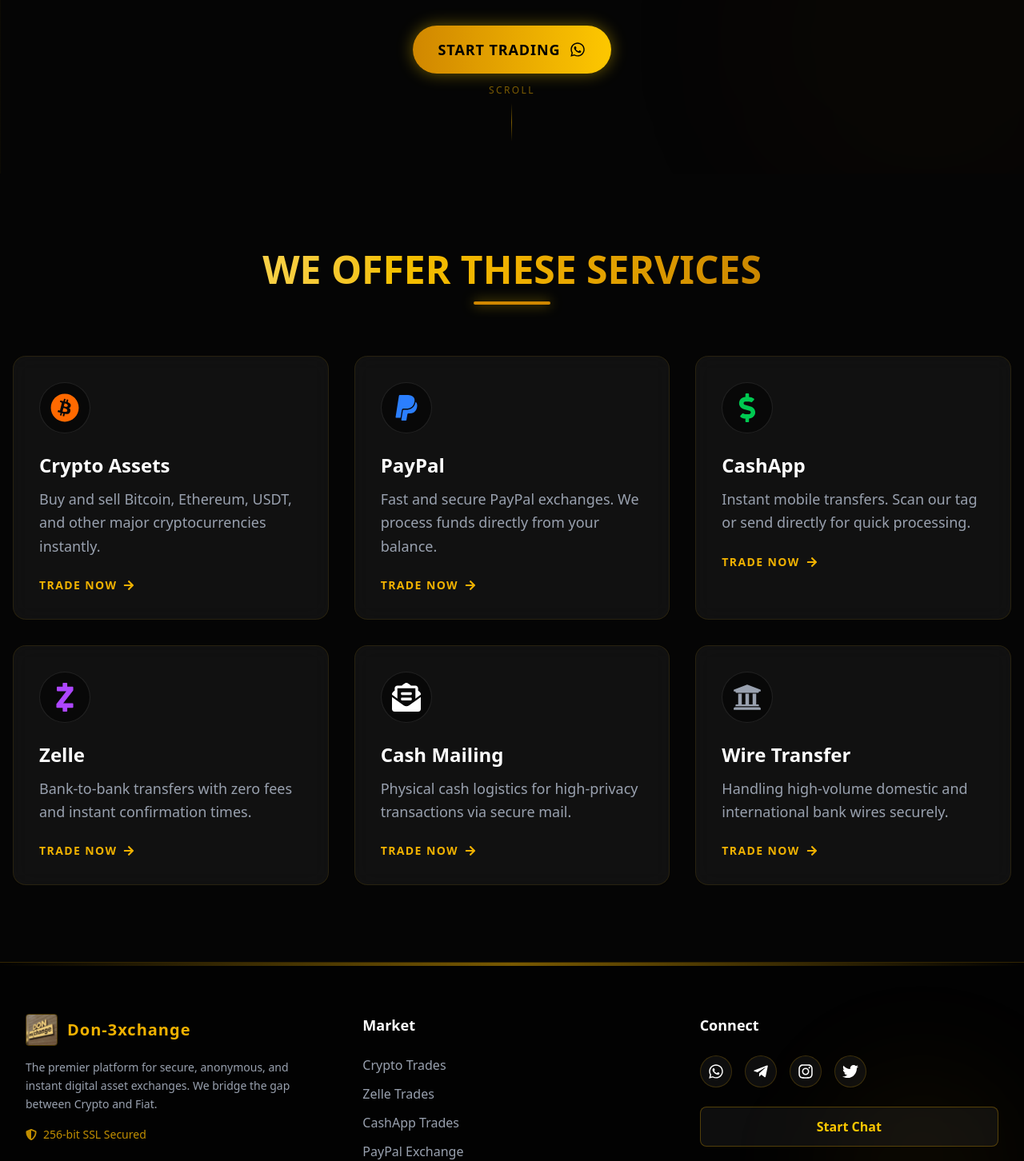
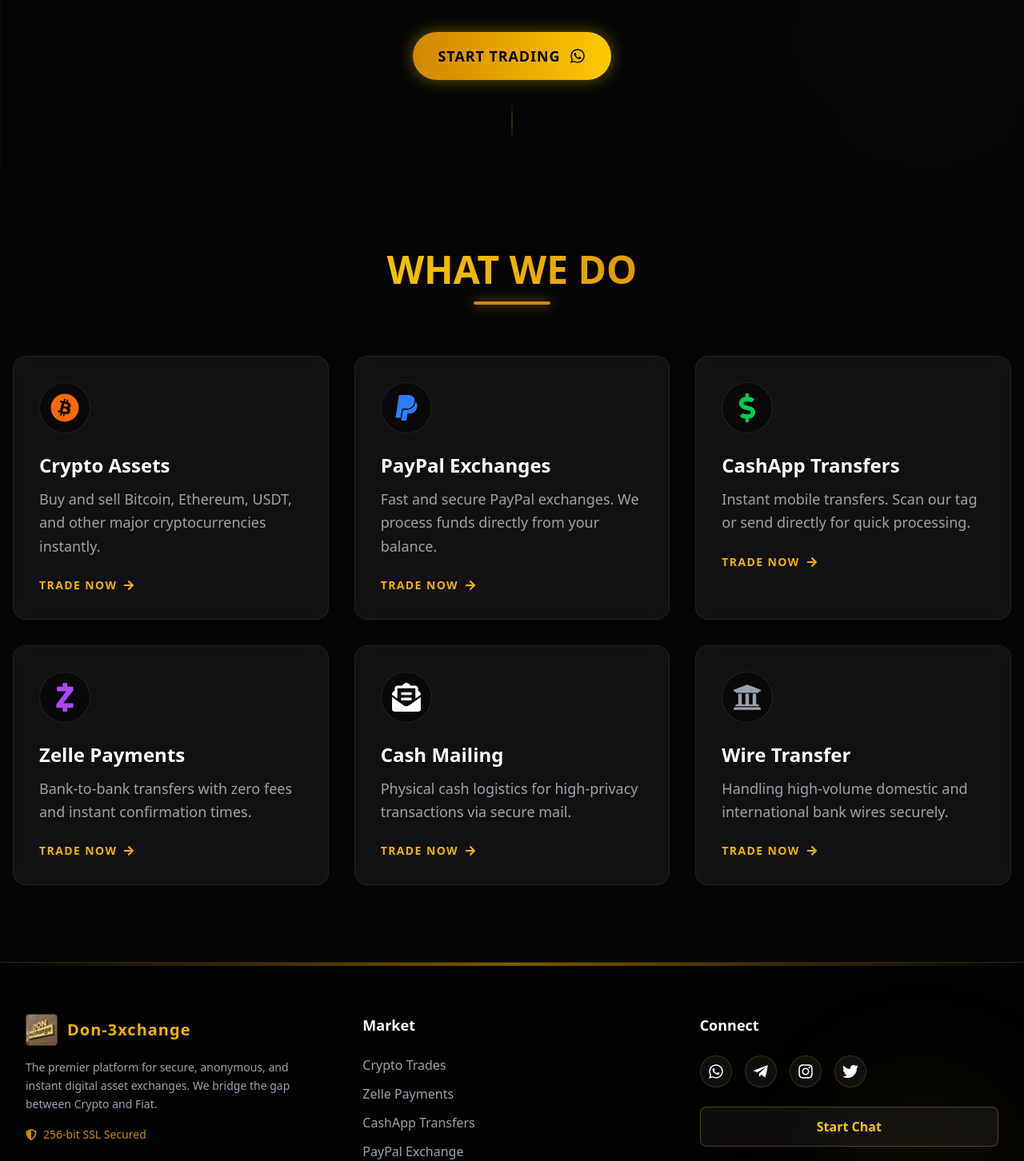
Before and after one commit to Donrealex/don-3xchange, a React (Vite) app: page / in a window 1280 px wide. Shown: the part 583-2035 px from the top of the page at 80% size. Built offline with nearby package versions, Linux system fonts and the light colour scheme.

Commit message:
update: hero section

```diff
--- a/index.html
+++ b/index.html
@@ -2,7 +2,7 @@
 <html lang="en">
   <head>
     <meta charset="UTF-8" />
-    <link rel="icon" type="image/svg+xml" href="public\don.jpeg" />
+    <link rel="icon" type="image/svg+xml" href="/donIcon.jpeg" />
     <meta name="viewport" content="width=device-width, initial-scale=1.0" />
     <title>Don-3xchange</title>
   </head>
--- a/src/components/Footer.jsx
+++ b/src/components/Footer.jsx
@@ -61,7 +61,7 @@
                   href="#services"
                   className="hover:text-yellow-400 transition-colors"
                 >
-                  Zelle Trades
+                  Zelle Payments
                 </a>
               </li>
               <li>
@@ -69,7 +69,7 @@
                   href="#services"
                   className="hover:text-yellow-400 transition-colors"
                 >
-                  CashApp Trades
+                  CashApp Transfers
                 </a>
               </li>
               <li>
--- a/src/components/Hero.jsx
+++ b/src/components/Hero.jsx
@@ -31,6 +31,10 @@
               <span className="relative inline-flex rounded-full h-2 w-2 bg-yellow-500"></span>
             </span>
             <span className="text-yellow-200 text-xs font-orbitron tracking-widest uppercase">
+
+              <span className="text-2xl font-bold text-transparent bg-clip-text bg-linear-to-b from-yellow-100 via-yellow-400 to-yellow-700 drop-shadow-[0_0_25px_rgba(255,215,0,0.3)]">
+                DON-3XCHANGE
+              </span>
               Premium Trading Platform
             </span>
           </div>
@@ -50,11 +54,6 @@
             Secure, anonymous, and instant transfers across Crypto, PayPal,
             CashApp, and Zelle.
           </p>
-          {/* <p className="font-rajdhani text-xl md:text-2xl text-gray-400 mb-10 max-w-3xl mx-auto font-light leading-relaxed">
-            The ultimate gateway for Crypto, CashApp, PayPal, and Wire
-            transfers. Fast, anonymous, and secured by industry-leading
-            standards.
-          </p> */}
 
           {/* Buttons */}
           <div className="flex flex-col sm:flex-row items-center justify-center gap-6">
@@ -68,15 +67,6 @@
               START TRADING
               <FaWhatsapp className="text-xl group-hover:rotate-20 transition-transform duration-300" />
             </a>
-
-            {/* Secondary CTA */}
-            {/* <a
-              href="#services"
-              className="group inline-flex items-center gap-2 px-8 py-4 rounded-full border border-yellow-500/30 bg-white/5 backdrop-blur-md text-white font-rajdhani font-bold text-lg hover:bg-white/10 hover:border-yellow-500/60 transition-all duration-300"
-            >
-              View Market
-              <FaArrowRight className="text-yellow-500 group-hover:translate-x-1 transition-transform" />
-            </a> */}
           </div>
         </motion.div>
       </div>
@@ -89,7 +79,7 @@
         className="absolute bottom-10 left-1/2 transform -translate-x-1/2 hidden md:flex flex-col items-center gap-2"
       >
         <span className="text-yellow-500/50 text-xs font-orbitron tracking-[0.2em] uppercase">
-          Scroll
+          {/* Scroll */}
         </span>
         <div className="w-px h-12 bg-linear-to-b from-yellow-500/0 via-yellow-500/50 to-yellow-500/0"></div>
       </motion.div>
--- a/src/components/Services.jsx
+++ b/src/components/Services.jsx
@@ -63,7 +63,7 @@
             viewport={{ once: true }}
             className="font-orbitron text-3xl md:text-5xl font-black text-transparent bg-clip-text bg-linear-to-r from-yellow-200 via-yellow-500 to-yellow-700 mb-4"
           >
-            WE OFFER THESE SERVICES
+           WHAT WE DO
           </motion.h2>
           <div className="h-1 w-24 bg-yellow-600 mx-auto rounded-full shadow-[0_0_15px_rgba(255,215,0,0.6)]"></div>
         </div>
--- a/src/constant/data.jsx
+++ b/src/constant/data.jsx
@@ -17,21 +17,21 @@
   },
   {
     id: 2,
-    title: "PayPal",
+    title: "PayPal Exchanges",
     icon: FaPaypal,
     color: "text-blue-500",
     desc: "Fast and secure PayPal exchanges. We process funds directly from your balance.",
   },
   {
     id: 3,
-    title: "CashApp",
+    title: "CashApp Transfers",
     icon: FaDollarSign,
     color: "text-green-500",
     desc: "Instant mobile transfers. Scan our tag or send directly for quick processing.",
   },
   {
     id: 4,
-    title: "Zelle",
+    title: "Zelle Payments",
     icon: SiZelle,
     color: "text-purple-500",
     desc: "Bank-to-bank transfers with zero fees and instant confirmation times.",
@@ -45,7 +45,7 @@
   },
   {
     id: 6,
-    title: "Wire Transfer",
+    title: "Wire Transfer ",
     icon: FaUniversity,
     color: "text-gray-400",
     desc: "Handling high-volume domestic and international bank wires securely.",
```
Also changed, not shown: public/donIcon.jpeg (added).
